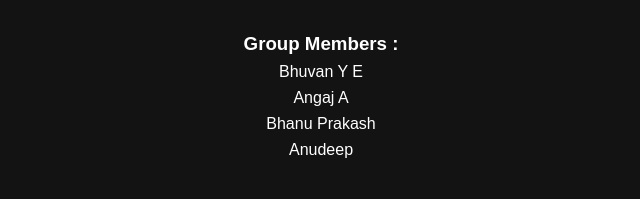
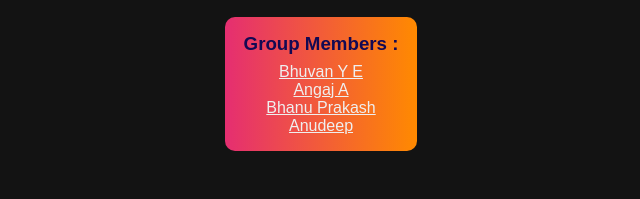
Before and after one commit to Anudeep-313/mini-project, a PHP site: page / in a window 1280 px wide. Shown: the part 3657-3856 px from the top of the page, without its empty margins (319-959 px from the left). After the commit the page ends 3808 px from the top, so only its background shows below. Run offline with PHP 8.4, Linux system fonts and the light colour scheme; some libraries are stand-ins or nearby versions.

Commit message:
Added cool CSS Style to footer :)

```diff
--- a/style.css
+++ b/style.css
@@ -487,7 +487,17 @@ html[data-theme="dark"] {
 }
 
 .footer__link--wrapper {
+  margin-bottom: 20px;
+  background: linear-gradient(-90deg,#ff8a00,#e52e71);
+  border-radius: 10px;
   display: flex;
+  transition: background .5s ease-in-out, transform 0.3s ease-in-out, border-radius 0.3s ease-in-out;
+}
+
+.footer__link--wrapper:hover{
+  background: linear-gradient(180deg,#ff8a00,#e52e71);
+  border-radius: 2px;
+  transform: skew(4deg, 8deg);
 }
 
 .footer__link--items {
@@ -502,20 +512,18 @@ html[data-theme="dark"] {
 
 .footer__link--items h3 {
   margin-bottom: 8px;
-  color: #fff;
+  color: #130953;
 }
 
 .footer__link--items a {
-  color: #fff;
-  text-decoration: none;
-  margin: 0 20px;
-  margin-bottom: 0.5rem;
-  transition: 0.3 ease-out;
+    transform:scale(1);
+    color: #efefef;
+    transition: color .2s ease-in-out, transform 0.3s ease-in-out;
 }
 
 .footer__link--items a:hover {
-  color: #9017cc;
-  transition: 0.3 ease-out;
+    transform: scaleX(1.2);
+    color: rgb(0, 0, 0);
 }
 
 @media screen and (max-width: 820px) {
```
